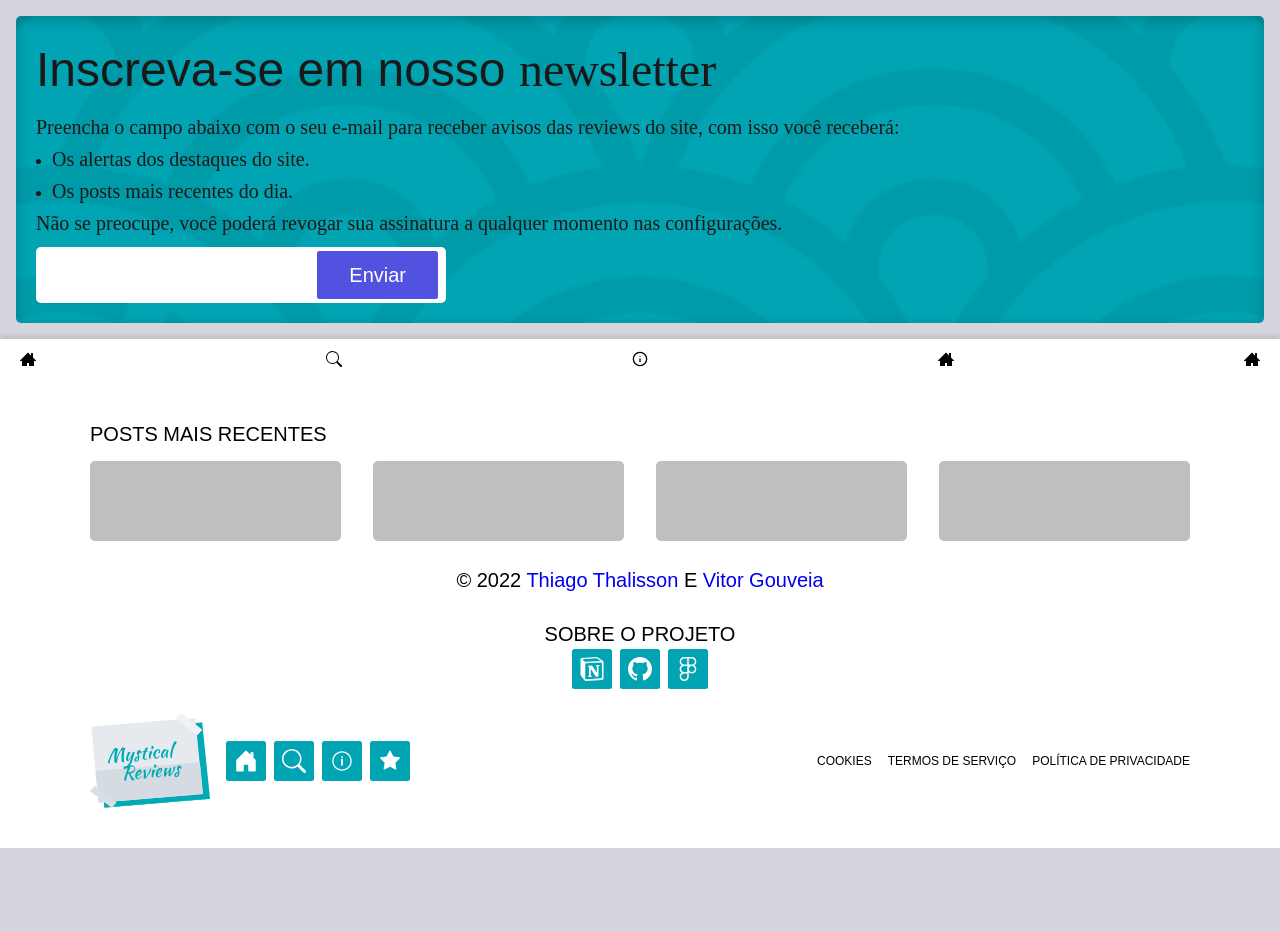
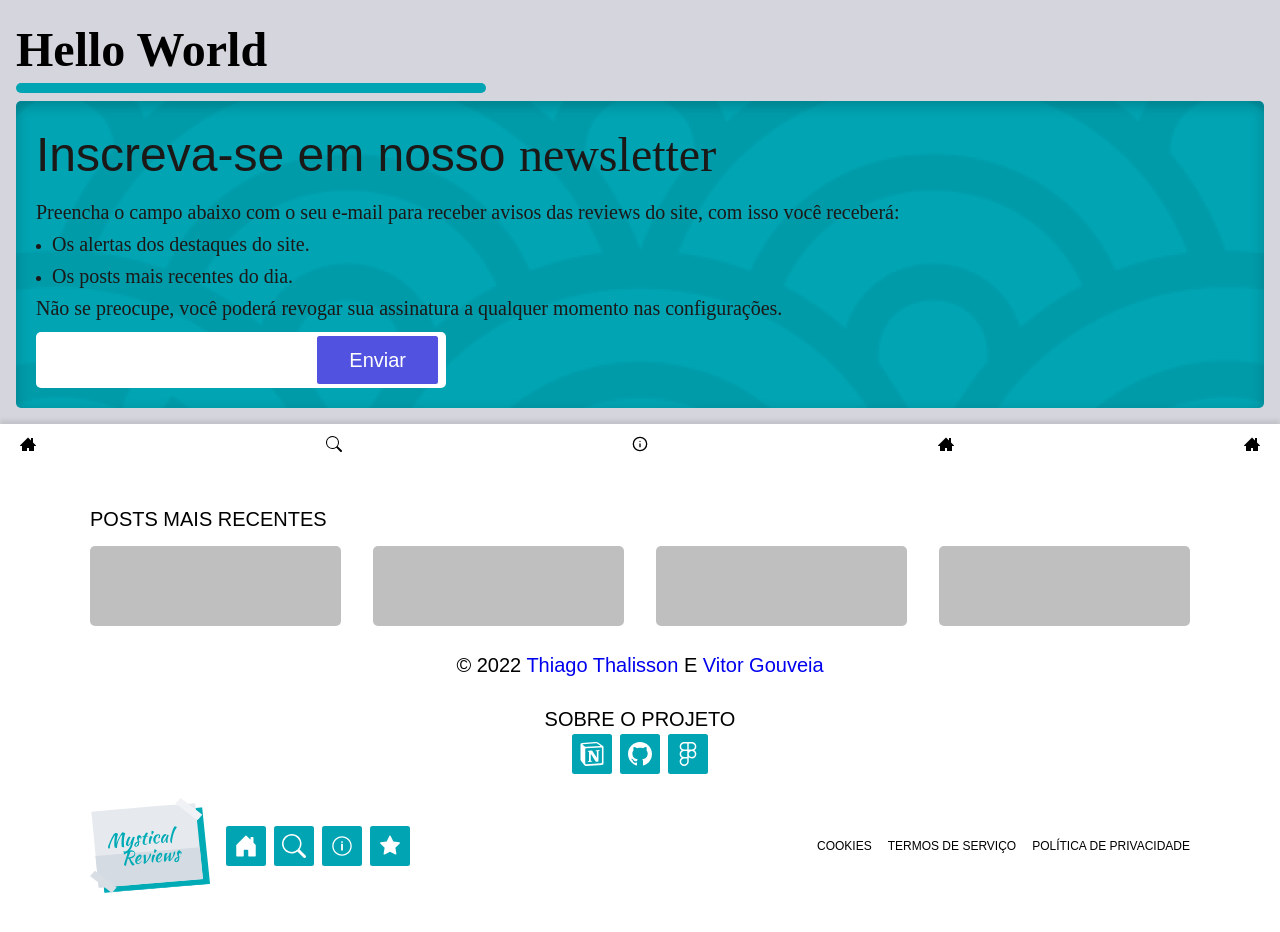
Before and after one commit to Evonofy/MysticalReviews, an Astro site: page / in a window 1280 px wide. Before the commit the page ends 848 px from the top, so only its background shows below. Built offline with nearby package versions, Linux system fonts and the light colour scheme; Astro itself is replaced by a stand-in of ours.

Commit message:
feat(title): add title component

```diff
--- /dev/null
+++ b/src/components/title.tsx
@@ -0,0 +1,37 @@
+import { FunctionComponent, ReactNode } from "react";
+import { styled } from "@/stitches.config";
+
+import { Heading } from "./heading";
+
+const TitleRoot = styled(Heading.h1, {
+  "&:after": {
+    content: "",
+    display: "block",
+
+    width: "var(--border-width)",
+    height: "var(--border-height)",
+
+    background: "$accentBase",
+
+    "--border-width": "120px",
+    "--border-height": "5px",
+    borderRadius: "$brXm",
+
+    "@tablet": {
+      "--border-width": "200px",
+      "--border-height": "5px",
+    },
+
+    "@desktop": {
+      "--border-width": "470px",
+      "--border-height": "10px",
+      borderRadius: "$brMd",
+    },
+  },
+});
+
+export const Title: FunctionComponent<{ children: ReactNode }> = ({
+  children,
+}) => {
+  return <TitleRoot>{children}</TitleRoot>;
+};
--- a/src/pages/index.astro
+++ b/src/pages/index.astro
@@ -5,6 +5,7 @@ import { BsFillRecordCircleFill } from "react-icons/bs/index.js";
 
 import { Button } from "../components/button";
 import { Card } from "../components/card";
+import { Title } from "../components/title";
 import { Newsletter } from "../components/newsletter";
 import { Navbar } from "../components/Navbar";
 import { Footer } from "../components/Footer";
@@ -12,6 +13,7 @@ import { Footer } from "../components/Footer";
 
 <body>
   <section style={{width: "100%"}}>
+    <Title client:load>Hello World</Title>
     <Newsletter client:load />
     <!-- <Card
         title="ben"
```
